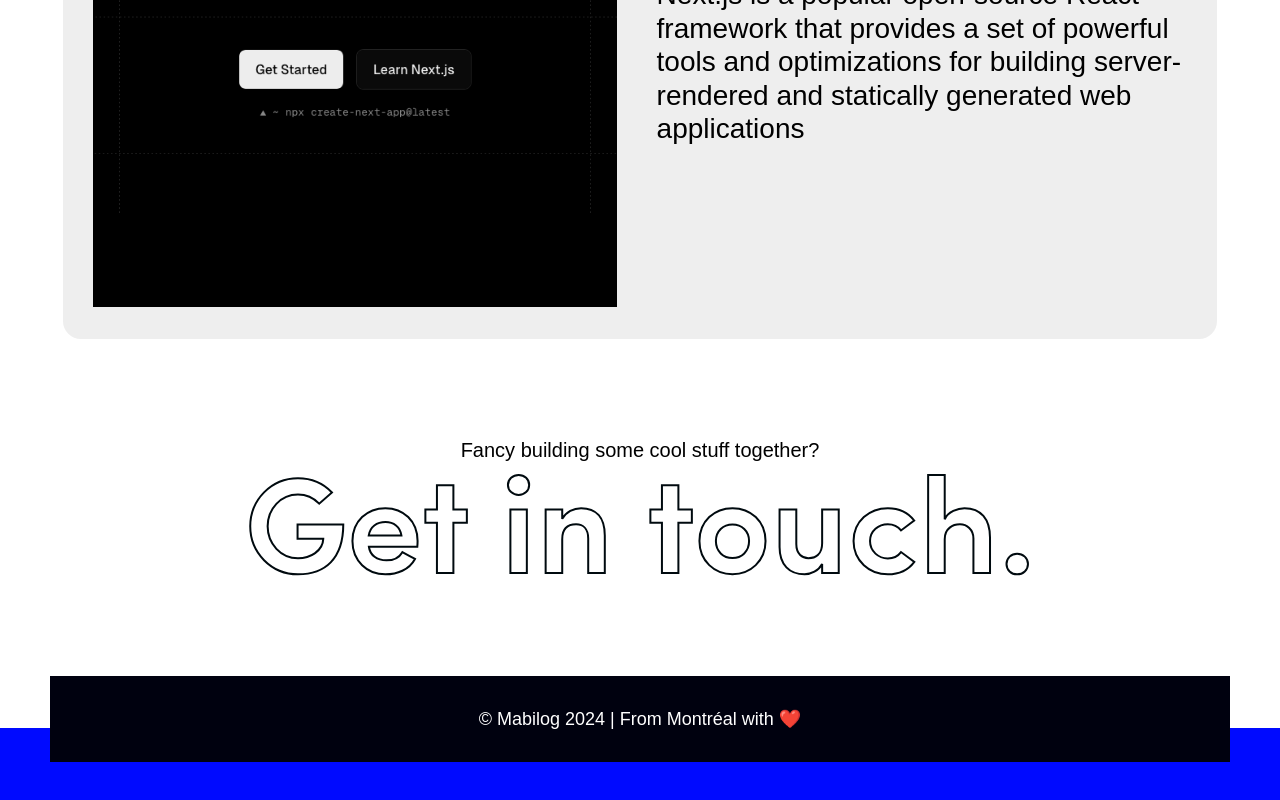
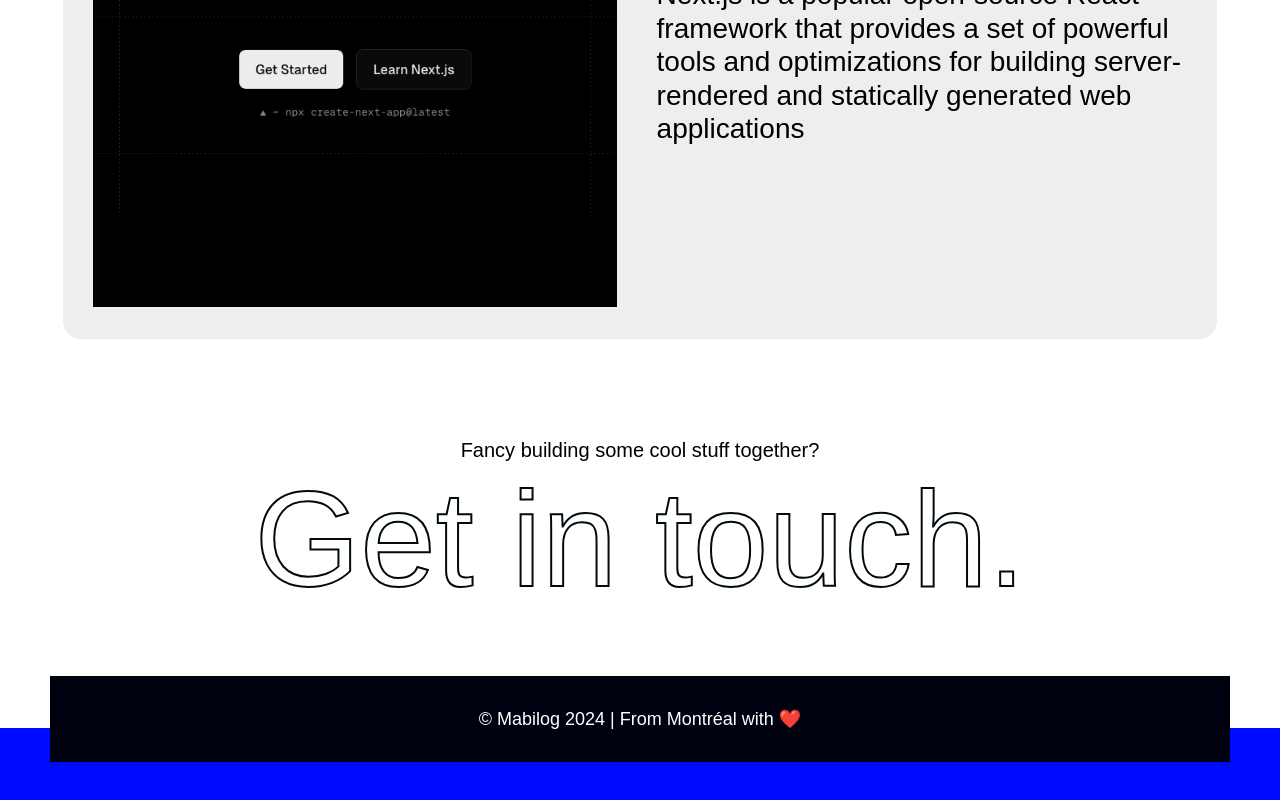
Before and after one commit to mabilog/mabilog-2024-next-14, a Next.js app: page / in a window 1280 px wide. Shown: the part 3630-4430 px from the top of the page. Built offline with nearby package versions, Linux system fonts and the light colour scheme; a web font is replaced by a local one.

Commit message:
updated get in touch link stroke

```diff
--- a/app/components/GetInTouch/getInTouch.module.scss
+++ b/app/components/GetInTouch/getInTouch.module.scss
@@ -16,7 +16,7 @@
     font-size: 12rem;
     -webkit-text-stroke: 2px #000a0f;
     color: transparent;
-    font-weight: 700;
+    font-weight: 400;
     line-height: 0.85;
 
     @include media-query($from: tablet) {
```
